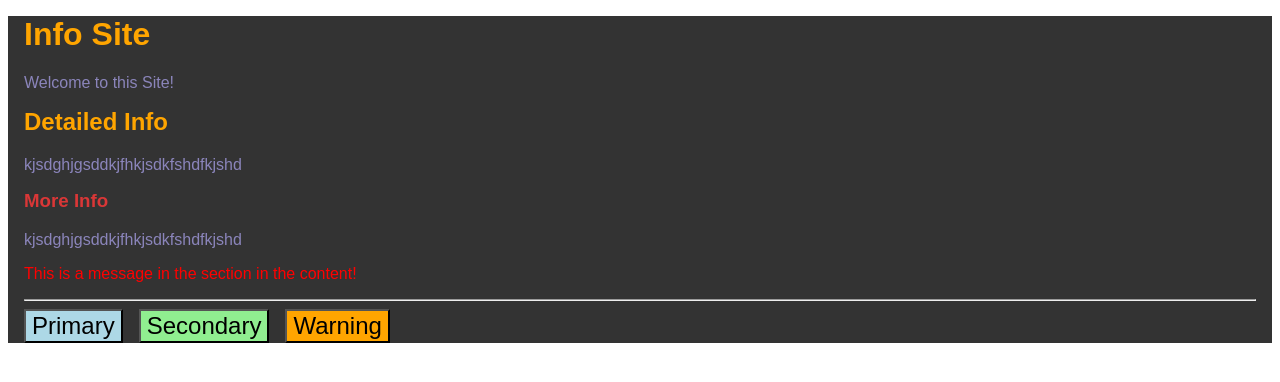
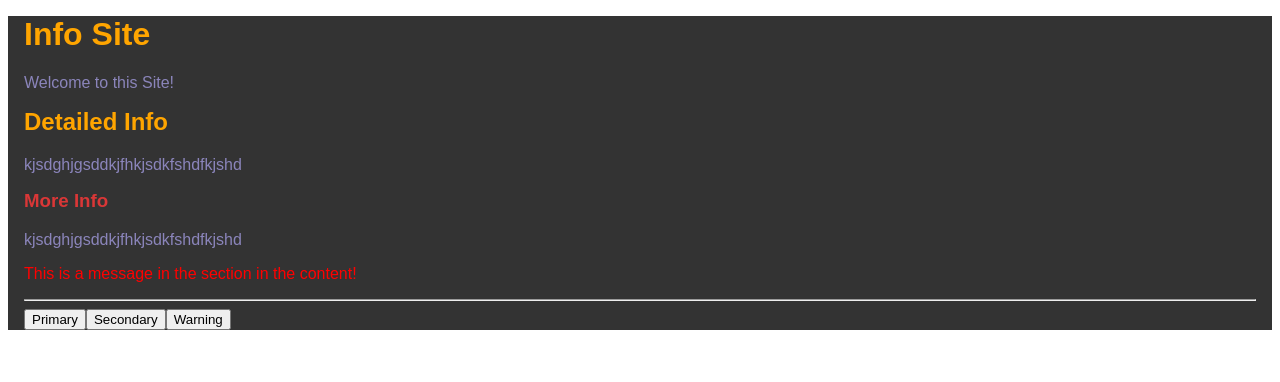
Before and after one commit to Scientific-Research/mk-003-sass-basics, a React (Vite) app: page / in a window 1280 px wide. Shown: the top 382 px of the page. Built offline with nearby package versions, Linux system fonts and the light colour scheme.

Commit message:
using @mixin

```diff
--- a/src/styles/App.scss
+++ b/src/styles/App.scss
@@ -33,18 +33,11 @@ div.App {
     p {
       color:$warningColor ;
     }
-    button{
+
+    @mixin btn($bgcolor){
       margin-right: 1rem;
       font-size: 1.5rem;
-    }
-    button.primary{
-      background-color: $primaryButtonColor;
-    }
-    button.secondary{
-      background-color: $secondaryButtonColor;
-    }
-    button.warning{
-     background-color: $WarningButtonColor;
+      background-color: $bgcolor;
     }
   }
 }
```
